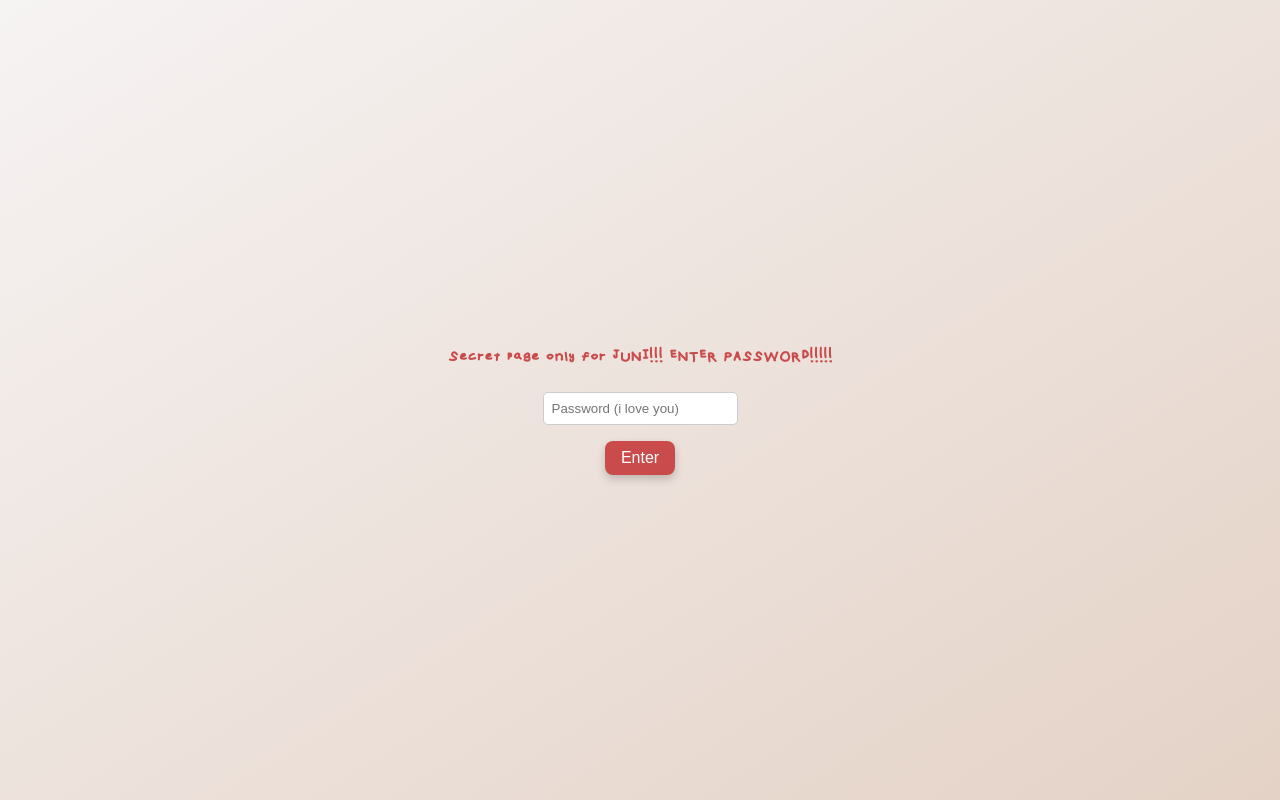
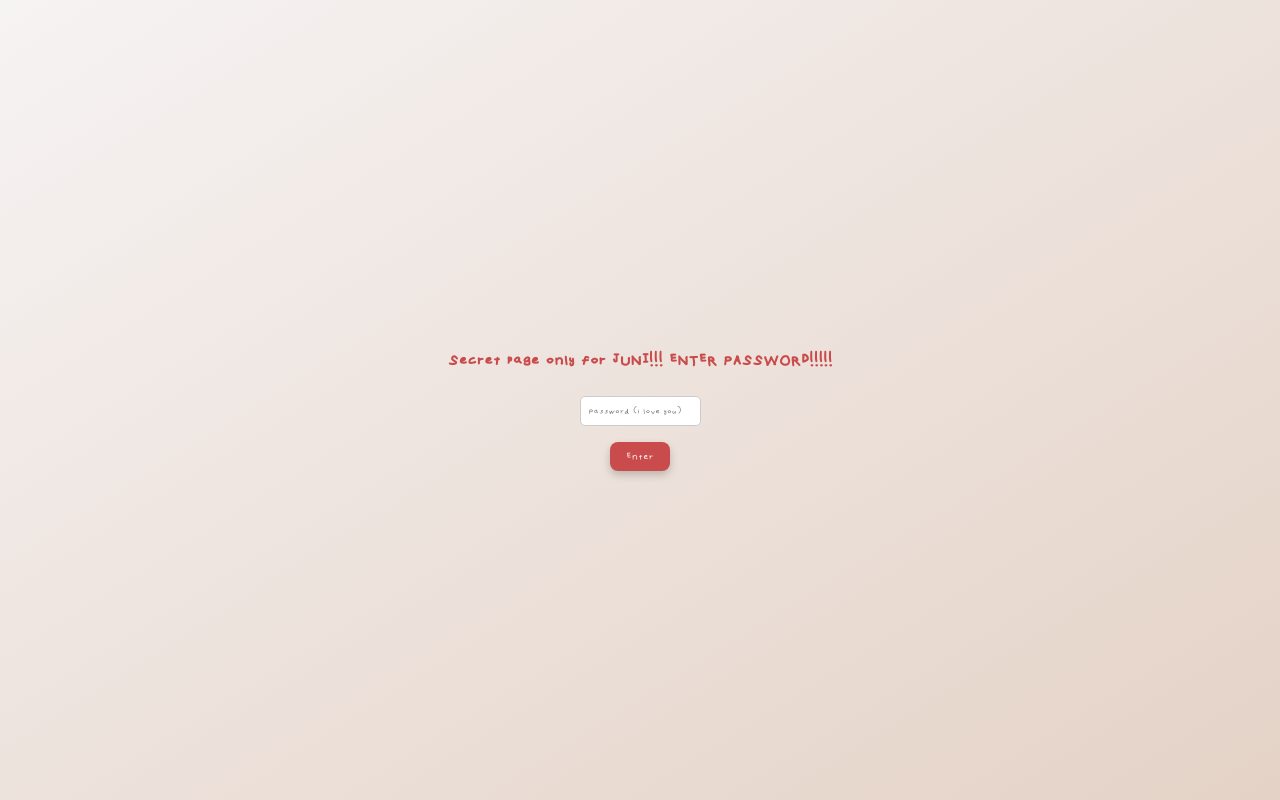
Before and after one commit to ahmedysrai/website, a plain HTML site: page index.html in a window 1280 px wide. Drawn offline with Linux system fonts and the light colour scheme.

Commit message:
Update index.html

```diff
--- a/index.html
+++ b/index.html
@@ -97,6 +97,7 @@
   font-size: 1rem;
   box-shadow: 0 4px 8px rgba(0,0,0,0.2);
   transition: background 0.3s ease;
+  font-family: 'Thejunifont', 'Helvetica Neue', sans-serif;
 }
     button:hover {
       background-color: #a73636;
@@ -127,7 +128,9 @@
   border-radius: 5px;
   border: 1px solid #ccc;
   margin-top: 0.5rem;
+  font-family: 'Thejunifont', 'Helvetica Neue', sans-serif;
 }
+
   </style>
 </head>
 <body>
```
Lines whose indentation alone changed are shown as unchanged.
